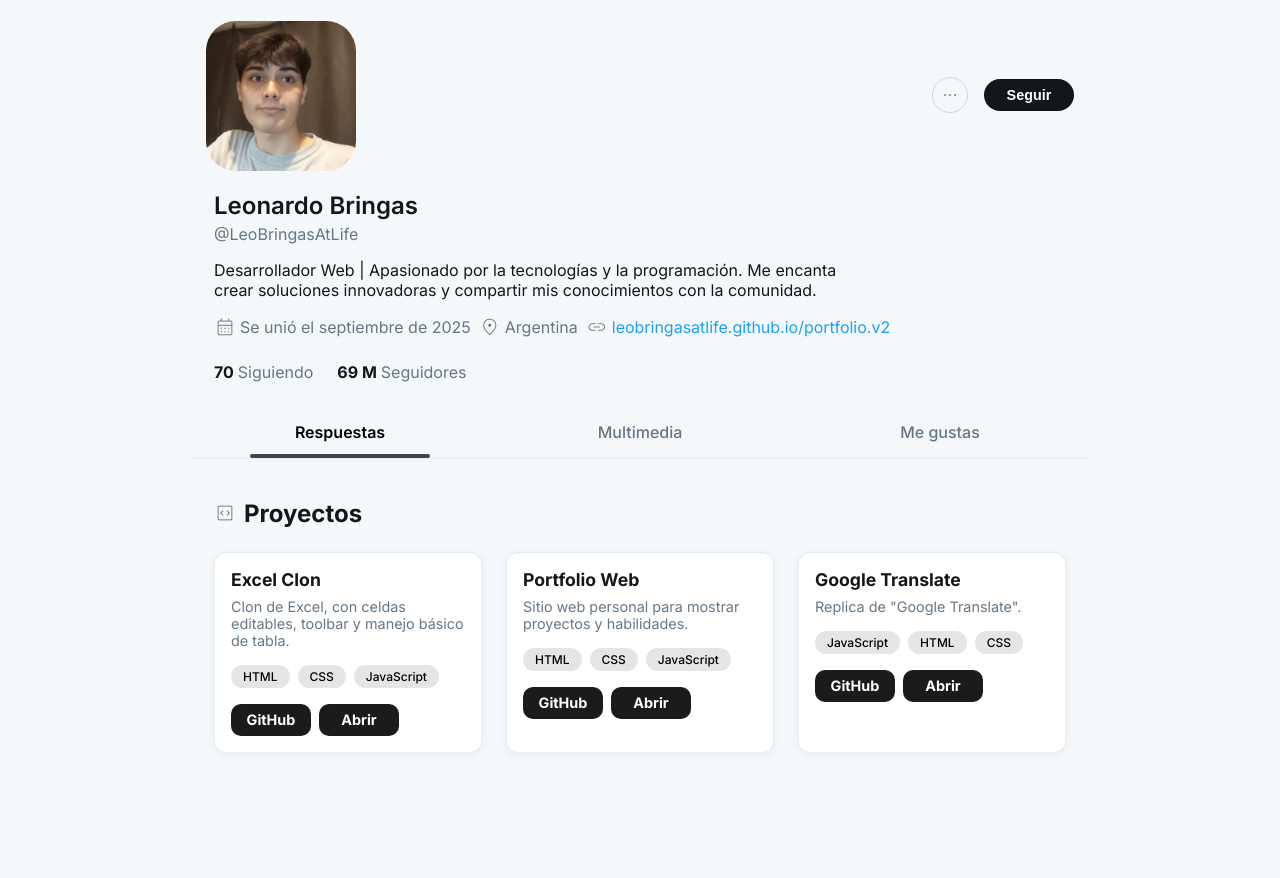
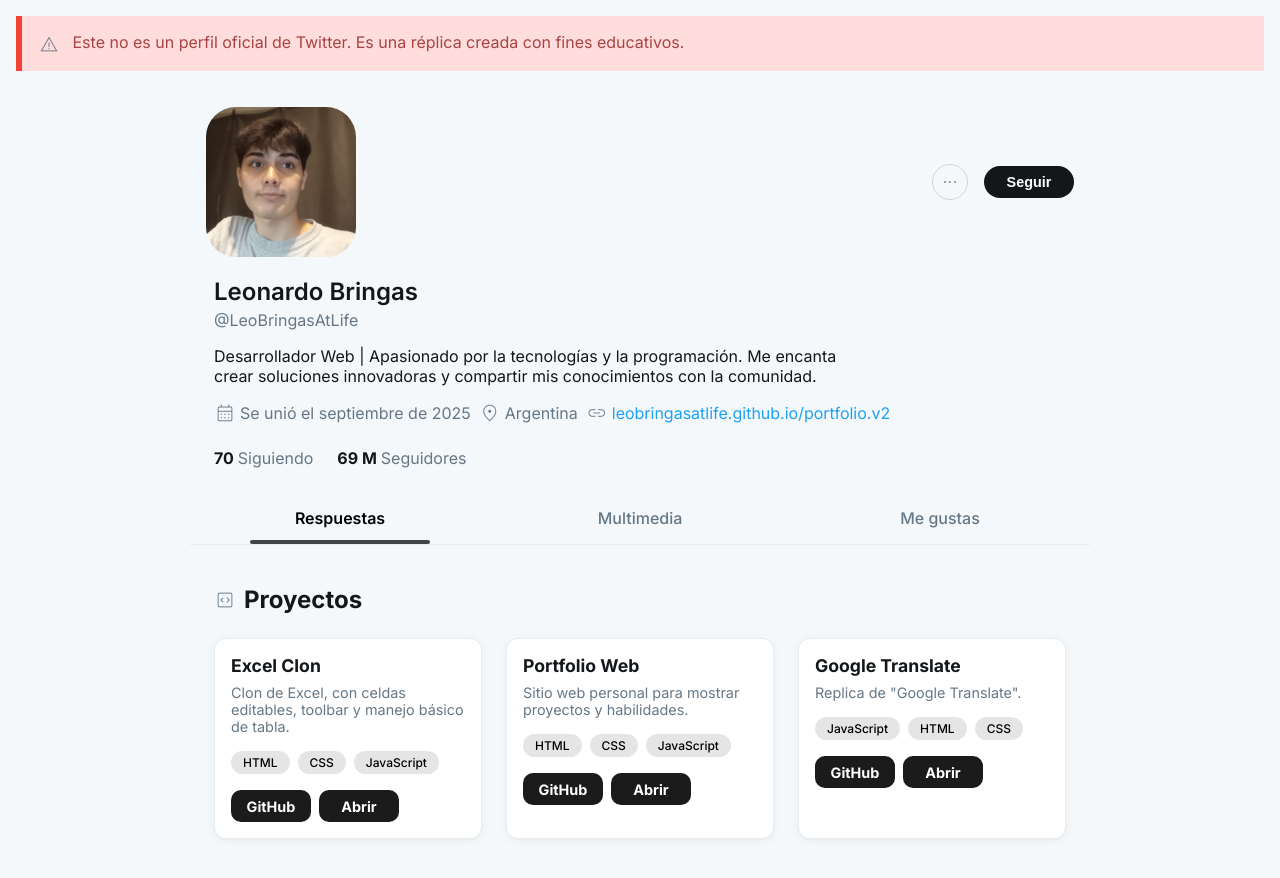
Before and after one commit to LeoBringasAtLife/clone-twitter, a plain HTML site: page index.html in a window 1280 px wide. Before the commit the page ends 809 px from the top, so only its background shows below. Drawn offline with nearby package versions, Linux system fonts and the light colour scheme.

Commit message:
Añade estilos de alerta y actualiza la estructura del perfil en la página principal

```diff
--- a/css/style.css
+++ b/css/style.css
@@ -1,7 +1,6 @@
-@import url('https://fonts.googleapis.com/css2?family=Inter:ital,opsz,wght@0,14..32,100..900;1,14..32,100..900&display=swap');
-@import url('https://fonts.googleapis.com/css2?family=Material+Symbols+Outlined:opsz,wght,FILL,GRAD@24..48,100..700,0..1,-50..200');
-
-* {
+*,
+*::before,
+*::after {
     margin: 0;
     padding: 0;
     box-sizing: border-box;
@@ -11,6 +10,19 @@ body {
     font-family: 'Inter', sans-serif;
     background: #f5f8fa;
     color: #14171a;
+}
+
+.alert {
+    background-color: #ffdddd;
+    border-left: 6px solid #f44336;
+    margin: 1rem;
+    padding: 1rem;
+    color: #a94442;
+}
+
+.alert-icon {
+    margin-right: 0.5rem;
+    vertical-align: middle;
 }
 
 .profile-container {
--- a/index.html
+++ b/index.html
@@ -5,13 +5,33 @@
     <meta charset="UTF-8" />
     <meta name="viewport" content="width=device-width, initial-scale=1.0" />
     <meta name="description" content="Perfil de Leo Bringas - Desarrollador Web">
-    <title>Leonardo Bringas (@LeoBringasAtLife) / X</title>
-    <link rel="shortcut icon" href="images/x.png" type="image/x-png">
+
+    <title>Twitter Clone - Demo | Leonardo Bringas</title>
+
+    <!-- Material Iconos Fonts -->
+    <link rel="stylesheet"
+        href="https://fonts.googleapis.com/css2?family=Material+Symbols+Outlined:opsz,wght,FILL,GRAD@20..48,100..700,0..1,-50..200" />
+
+    <!-- Fuente Inter -->
+    <link rel="stylesheet"
+        href="https://fonts.googleapis.com/css2?family=Inter:ital,opsz,wght@0,14..32,100..900;1,14..32,100..900&display=swap" />
+
+    <!-- CSS -->
     <link rel="stylesheet" href="css/style.css">
+
+    <!-- JavaScript -->
     <script type="module" src="javascript/main.js"></script>
+
 </head>
 
 <body>
+
+    <!-- Alerta de perfil no oficial -->
+    <div>
+        <div class="alert">
+            <span class="alert-icon material-symbols-outlined">warning</span>
+            <span>Este no es un perfil oficial de Twitter. Es una réplica creada con fines educativos.</span>
+        </div>
 
         <div class="profile-container">
 
```
Also changed, not shown: images/x.png (deleted). Lines whose indentation alone changed are shown as unchanged.
